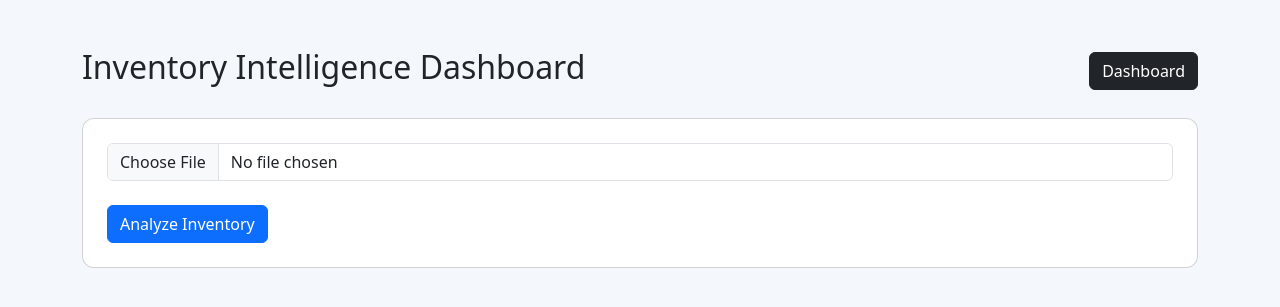
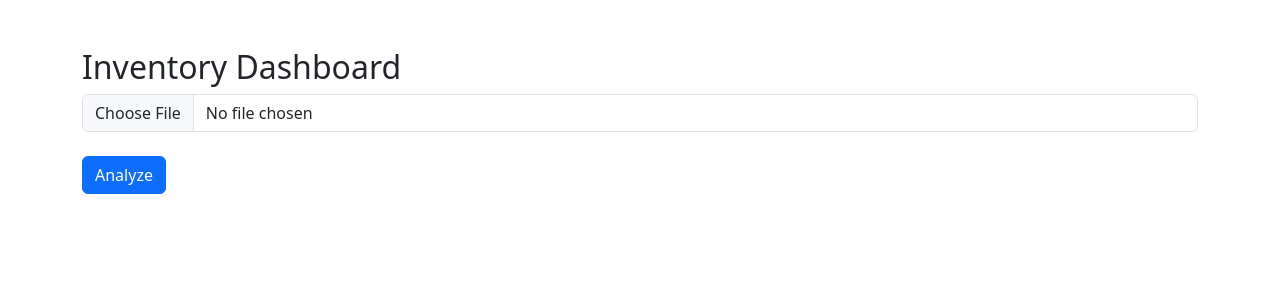
Before and after one commit to mshivi123/Retail_Copilot, a Flask app: page /inventory in a window 1280 px wide. Shown: the top 307 px of the page. Run offline with Flask 3, Linux system fonts and the light colour scheme.

Commit message:
Update inventory.html

```diff
--- a/templates/inventory.html
+++ b/templates/inventory.html
@@ -6,96 +6,35 @@
 
 <link href="https://cdn.jsdelivr.net/npm/bootstrap@5.3.2/dist/css/bootstrap.min.css" rel="stylesheet">
 
-<style>
-
-body{
-background:#f4f7fb;
-}
-
-.card{
-border-radius:12px;
-}
-
-</style>
-
 </head>
 
 <body>
 
 <div class="container mt-5">
 
-<div class="d-flex justify-content-between align-items-center mb-4">
+<h2>Inventory Dashboard</h2>
 
-<h2>Inventory Intelligence Dashboard</h2>
-
-<a href="/dashboard" class="btn btn-dark">
-Dashboard
-</a>
-
-</div>
-
-<div class="card p-4 mb-4">
-
-<form action="/inventory" method="POST" enctype="multipart/form-data">
-
+<form method="POST" enctype="multipart/form-data">
 <input type="file" name="file" class="form-control" required>
+<br>
+<button class="btn btn-primary">Analyze</button>
+</form>
 
 <br>
 
-<button class="btn btn-primary">
-Analyze Inventory
-</button>
-
-</form>
-
+{% if error %}
+<div class="alert alert-danger">
+    {{ error }}
 </div>
+{% endif %}
 
 {% if results %}
 
-<div class="row mb-4">
+<h4>Total Products: {{ results.total_products }}</h4>
 
-<div class="col-md-4">
+<h4>Recommendations</h4>
 
-<div class="card p-3 bg-primary text-white">
-
-<h5>Total Products</h5>
-
-<h3>{{results.total_products}}</h3>
-
-</div>
-
-</div>
-
-<div class="col-md-4">
-
-<div class="card p-3 bg-success text-white">
-
-<h5>Inventory Models</h5>
-
-<h3>ABC + EOQ</h3>
-
-</div>
-
-</div>
-
-<div class="col-md-4">
-
-<div class="card p-3 bg-warning">
-
-<h5>Demand Prediction</h5>
-
-<h3>ML Active</h3>
-
-</div>
-
-</div>
-
-</div>
-
-<h4>Product Recommendations</h4>
-
-<table class="table table-striped">
-
+<table class="table table-bordered">
 <tr>
 <th>Product</th>
 <th>Sales</th>
@@ -108,58 +47,34 @@ Analyze Inventory
 </tr>
 
 {% for r in results.recommendations %}
-
 <tr>
-<td>{{r.product}}</td>
-<td>{{r.sales}}</td>
-<td>{{r.abc}}</td>
-<td>{{r.eoq}}</td>
-<td>{{r.reorder}}</td>
-<td>{{r.turnover}}</td>
-<td>{{r.forecast}}</td>
-<td>{{r.action}}</td>
+<td>{{ r.product }}</td>
+<td>{{ r.sales }}</td>
+<td>{{ r.abc }}</td>
+<td>{{ r.eoq }}</td>
+<td>{{ r.reorder }}</td>
+<td>{{ r.turnover }}</td>
+<td>{{ r.forecast }}</td>
+<td>{{ r.action }}</td>
 </tr>
-
 {% endfor %}
 
 </table>
 
-<h4 class="mt-5">Dead Stock</h4>
-
-<table class="table table-striped">
-
-<tr>
-<th>Product</th>
-<th>Sales</th>
-<th>MRP</th>
-</tr>
-
-{% for d in results.dead_stock %}
-
-<tr>
-<td>{{d.product}}</td>
-<td>{{d.sales}}</td>
-<td>{{d.mrp}}</td>
-</tr>
-
-{% endfor %}
-
-</table>
-
-<h4 class="mt-5">Analytics Dashboard</h4>
+<h4>Charts</h4>
 
 <div class="row">
 
 <div class="col-md-4">
-<img src="/static/{{results.sales_chart}}" class="img-fluid">
+<img src="{{ url_for('static', filename=results.sales_chart) }}" class="img-fluid">
 </div>
 
 <div class="col-md-4">
-<img src="/static/{{results.abc_chart}}" class="img-fluid">
+<img src="{{ url_for('static', filename=results.abc_chart) }}" class="img-fluid">
 </div>
 
 <div class="col-md-4">
-<img src="/static/{{results.forecast_chart}}" class="img-fluid">
+<img src="{{ url_for('static', filename=results.forecast_chart) }}" class="img-fluid">
 </div>
 
 </div>
```
